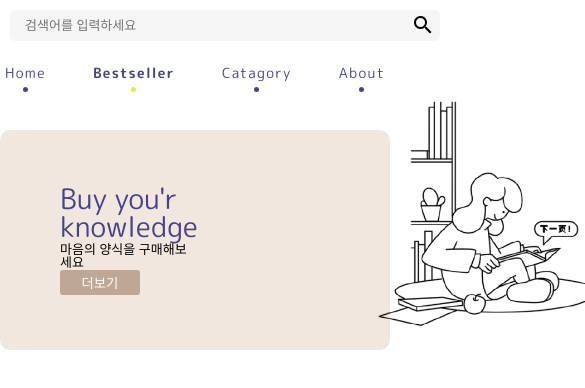
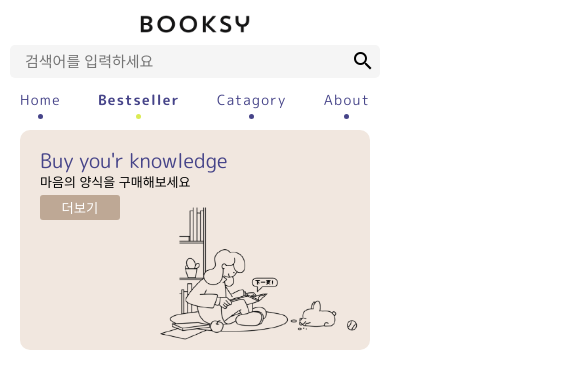
Before and after one commit to Conradmaker/v-boosy-front, a Vue app: page /bestseller in a window 390 px wide. Shown: the top 388 px of the page, 585 px wide, since content can reach past the window. Built offline with nearby package versions, Linux system fonts and the light colour scheme; no server answers.

Commit message:
Update responsive-layout

```diff
--- a/src/components/Header.vue
+++ b/src/components/Header.vue
@@ -100,4 +100,18 @@ header{
       }
     }
 }
+@media screen and (max-width:700px) {
+  header{
+    height:auto;
+    flex-direction: column;
+    padding-top:15px;
+    .search__box{
+      margin-top: 10px;
+      max-width:100%;
+      input{
+        font-size: 15px;
+      }
+    }
+  }
+}
 </style>
--- a/src/components/Headers.vue
+++ b/src/components/Headers.vue
@@ -39,7 +39,6 @@ export default {
 }
 </script>
 <style lang="scss" scoped>
-
 .headers{
     z-index: 2;
     background: rgba(255, 255, 255, 0.9);
@@ -52,7 +51,9 @@ export default {
 .isTop{
   background: none;
 }
-/* .isClear{
-  background: none;
-} */
+@media screen and (max-width:700px) {
+  .headers{
+    max-width:100vw;
+  }
+}
 </style>
--- a/src/components/List.vue
+++ b/src/components/List.vue
@@ -23,7 +23,7 @@ section{
     h2{
         margin:30px 0 20px 0;
         font-size: 20px;
-    }
+      }
     ul{
         display:flex;
         flex-wrap: wrap;
@@ -31,7 +31,22 @@ section{
         justify-content: space-between;
         li:first-child .top-rank{
         background: rgb(247, 247, 31);
-  }
+      }
     }
 }
+
+@media screen and (max-width:700px) {
+  section{
+    padding: 0 20px;
+    ul{
+        display:flex;
+        flex-wrap: wrap;
+        gap:20px;
+        justify-content: space-between;
+        li:first-child .top-rank{
+        background: rgb(247, 247, 31);
+      }
+    }
+  }
+}
 </style>
--- a/src/components/Navbar.vue
+++ b/src/components/Navbar.vue
@@ -76,4 +76,12 @@ nav{
         }
     }
 }
+@media screen and (max-width:700px) {
+nav{
+    ul{
+        max-width:100%;
+        padding: 0 20px;
+    }
+}
+}
 </style>
--- a/src/components/common/Catagory.vue
+++ b/src/components/common/Catagory.vue
@@ -83,4 +83,17 @@ export default {
     height:120px;
     opacity: 1;
 }
+
+@media screen and (max-width:700px) {
+    .catagory__container>.catagory__box{
+        overflow-x: scroll;
+        ul{
+        li{
+            padding: 0 10px;
+            white-space: nowrap;
+        }
+    }
+    }
+
+}
 </style>
--- a/src/components/common/Incomplete.vue
+++ b/src/components/common/Incomplete.vue
@@ -25,4 +25,9 @@ export default {
            max-width:500px;
         }
     }
+    @media screen and (max-width:700px) {
+    .incomplete__container>img{
+      max-width:300px;
+    }
+}
 </style>
--- a/src/components/home/Banner.vue
+++ b/src/components/home/Banner.vue
@@ -41,4 +41,14 @@ export default {
         }
     }
 }
+
+@media screen and (max-width:700px) {
+ .banner{
+     .inner{
+         .gif{
+            max-width: 300px;
+         }
+     }
+ }
+}
 </style>
--- a/src/components/home/LayoutBox.vue
+++ b/src/components/home/LayoutBox.vue
@@ -115,4 +115,16 @@ export default {
             }
         }
     }
+
+@media screen and (max-width:700px) {
+    .bottom-container{
+        .box{
+            width:100%;
+            border-top: 1px solid #81c4cf;
+        }
+        .box:nth-child(1){
+            border-top: none;
+        }
+    }
+}
 </style>
--- a/src/components/home/Stack.vue
+++ b/src/components/home/Stack.vue
@@ -69,6 +69,7 @@ export default {
     }
     .bottom-container{
         display:flex;
+        padding: 30px 0;
         .box{
             flex:1;
             height:250px;
--- a/src/components/main/Banner.vue
+++ b/src/components/main/Banner.vue
@@ -55,4 +55,29 @@ section{
         transform:translate(180px,-27px);
     }
 }
+
+@media screen and (max-width:700px) {
+  .inner{
+      position:relative;
+      align-items: flex-start;
+      flex-direction: column;
+      article{
+          margin-top:20px;
+          margin-left:20px;
+          height:70px;
+          h1{
+              font-size: 20px;
+              white-space: nowrap;
+          }
+      }
+      img{
+        z-index: 0;
+        width:200px;
+        position:absolute;
+        bottom:10px;
+        right: 10px;
+        transform:translate(0px,0px);
+    }
+  }
+}
 </style>
```
